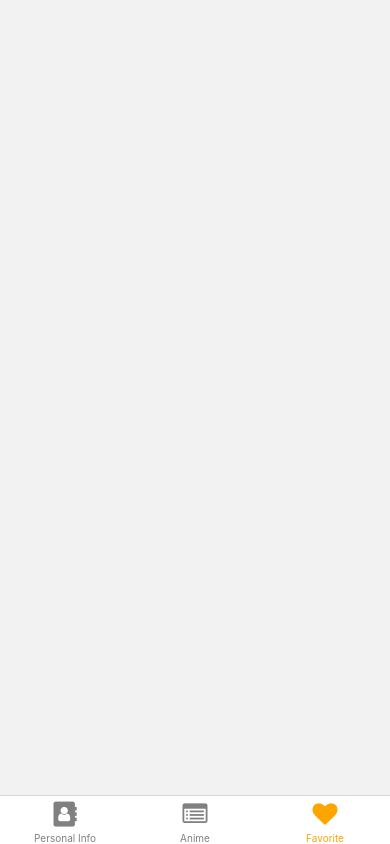
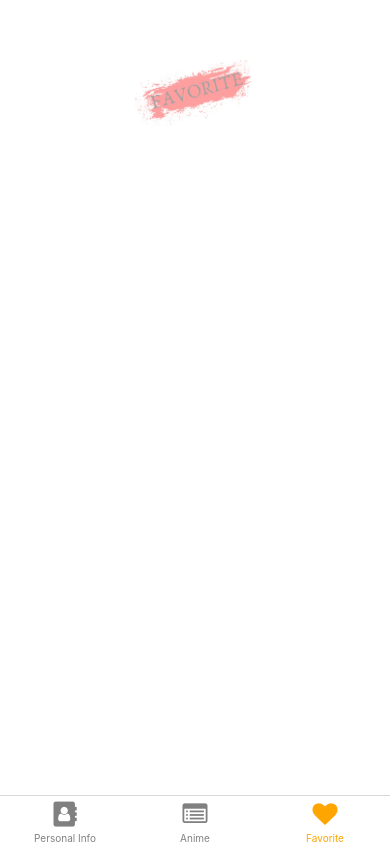
Before and after one commit to engineerStuardo/applaudoStudioCodeChallenge, a React Native app: screen /Favorite in a window 390 px wide. Built offline with nearby package versions, Linux system fonts and the light colour scheme.

Commit message:
add and image with animation to AnimeScreen and FavoriteScreen

```diff
--- a/src/Screens/AnimeScreen.js
+++ b/src/Screens/AnimeScreen.js
@@ -1,6 +1,7 @@
 import React, {useState, useEffect} from 'react';
-import {View, FlatList, Dimensions} from 'react-native';
+import {View, FlatList, Dimensions, Image} from 'react-native';
 import {TextInput} from 'react-native-paper';
+import * as Animatable from 'react-native-animatable';
 
 import {getAnimeData, getAnimeSearch} from '../Services/Services';
 import {CardList} from '../Components/CardList';
@@ -51,8 +52,8 @@ export const AnimeScreen = () => {
   }, []);
 
   return (
-    <View style={{flex: 1}}>
-      <View style={{padding: 25}}>
+    <View style={{flex: 1, backgroundColor: '#FFFFFF'}}>
+      <View style={{padding: 25, paddingBottom: 5}}>
         <TextInput
           mode="outlined"
           label="Search Anime"
@@ -67,6 +68,12 @@ export const AnimeScreen = () => {
           }}
         />
       </View>
+      <Animatable.Image
+        animation="pulse"
+        iterationCount="infinite"
+        style={{width: '100%', height: 150}}
+        source={require('../Assets/Images/anime.png')}
+      />
       <View
         style={{
           flex: 1,
--- a/src/Screens/FavoriteScreen.js
+++ b/src/Screens/FavoriteScreen.js
@@ -1,13 +1,20 @@
 import React from 'react';
-import {View, FlatList} from 'react-native';
+import {View, FlatList, Image} from 'react-native';
 import {useFavoritesContext} from '../Context/FavoritesCustomHook';
+import * as Animatable from 'react-native-animatable';
 
 import {FavoriteComponent} from '../Components/FavoriteComponent';
 
 export const FavoriteScreen = () => {
   const {favorites} = useFavoritesContext();
   return (
-    <View>
+    <View style={{flex: 1, backgroundColor: '#FFFFFF'}}>
+      <Animatable.Image
+        animation="zoomIn"
+        iterationCount="infinite"
+        style={{width: '100%', height: 200}}
+        source={require('../Assets/Images/favorite.jpg')}
+      />
       {favorites && (
         <FlatList
           data={favorites}
```
